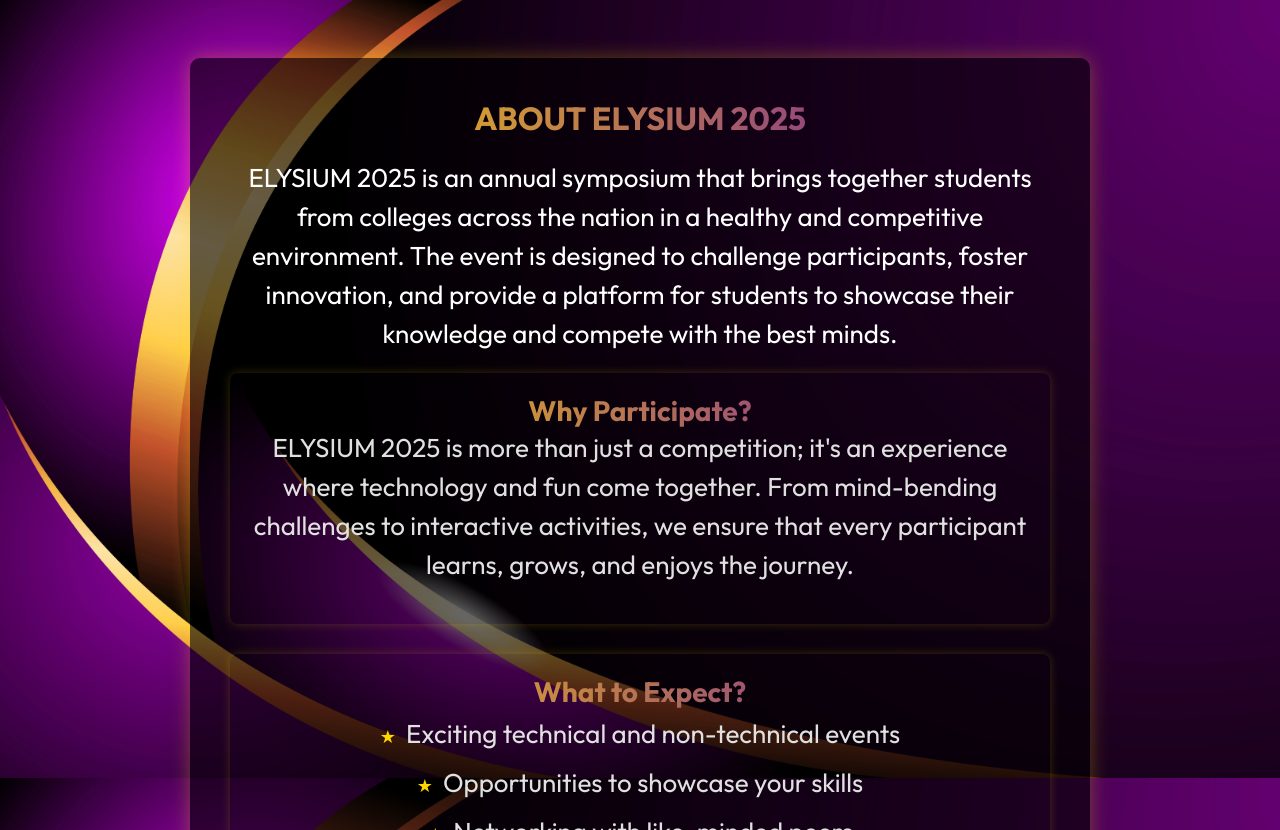
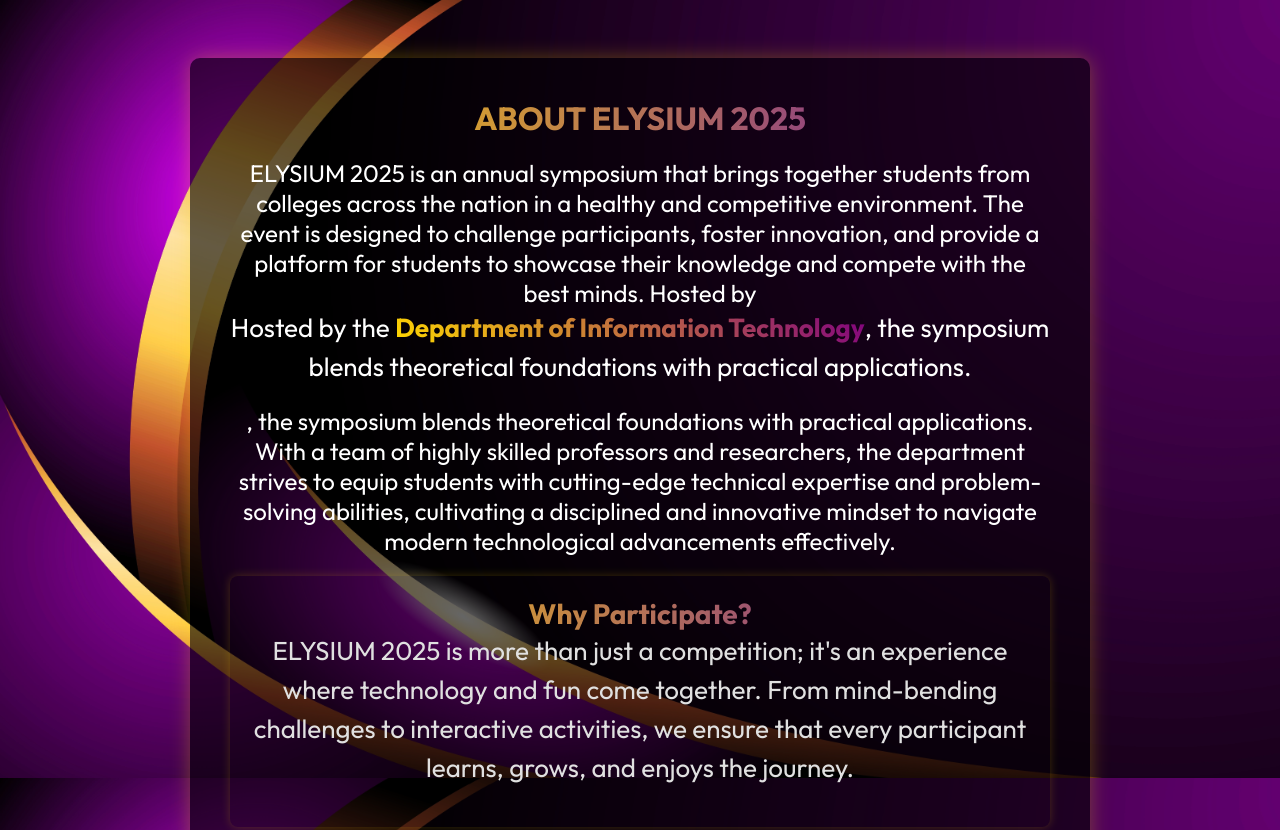
Before and after one commit to guruprasath777/elysium-github, a plain HTML site: page index.html in a window 1280 px wide. Shown: the part 892-1722 px from the top of the page. Drawn offline with nearby package versions, Linux system fonts and the light colour scheme; a script that the page names is missing.

Commit message:
home page check

```diff
--- a/index.html
+++ b/index.html
@@ -251,7 +251,8 @@
     <section id="about" class="parallax about-section" style="background-image: url('elements/images/compressed/12_assda.webp'); background-size: cover; background-position: center; background-attachment: fixed;">
         <div class="content">
             <h2>About ELYSIUM 2025</h2>
-            <p>ELYSIUM 2025 is an annual symposium that brings together students from colleges across the nation in a healthy and competitive environment. The event is designed to challenge participants, foster innovation, and provide a platform for students to showcase their knowledge and compete with the best minds.</p>
+            ELYSIUM 2025 is an annual symposium that brings together students from colleges across the nation in a healthy and competitive environment. The event is designed to challenge participants, foster innovation, and provide a platform for students to showcase their knowledge and compete with the best minds. Hosted by <p>Hosted by the <span style="font-weight: bold; background: linear-gradient(45deg, #FFD700, #800080); -webkit-background-clip: text; -webkit-text-fill-color: transparent;">Department of Information Technology</span>, the symposium blends theoretical foundations with practical applications.</p>
+            , the symposium blends theoretical foundations with practical applications. With a team of highly skilled professors and researchers, the department strives to equip students with cutting-edge technical expertise and problem-solving abilities, cultivating a disciplined and innovative mindset to navigate modern technological advancements effectively.
 
             <div class="subsections">
                 <div class="subsection">
```
